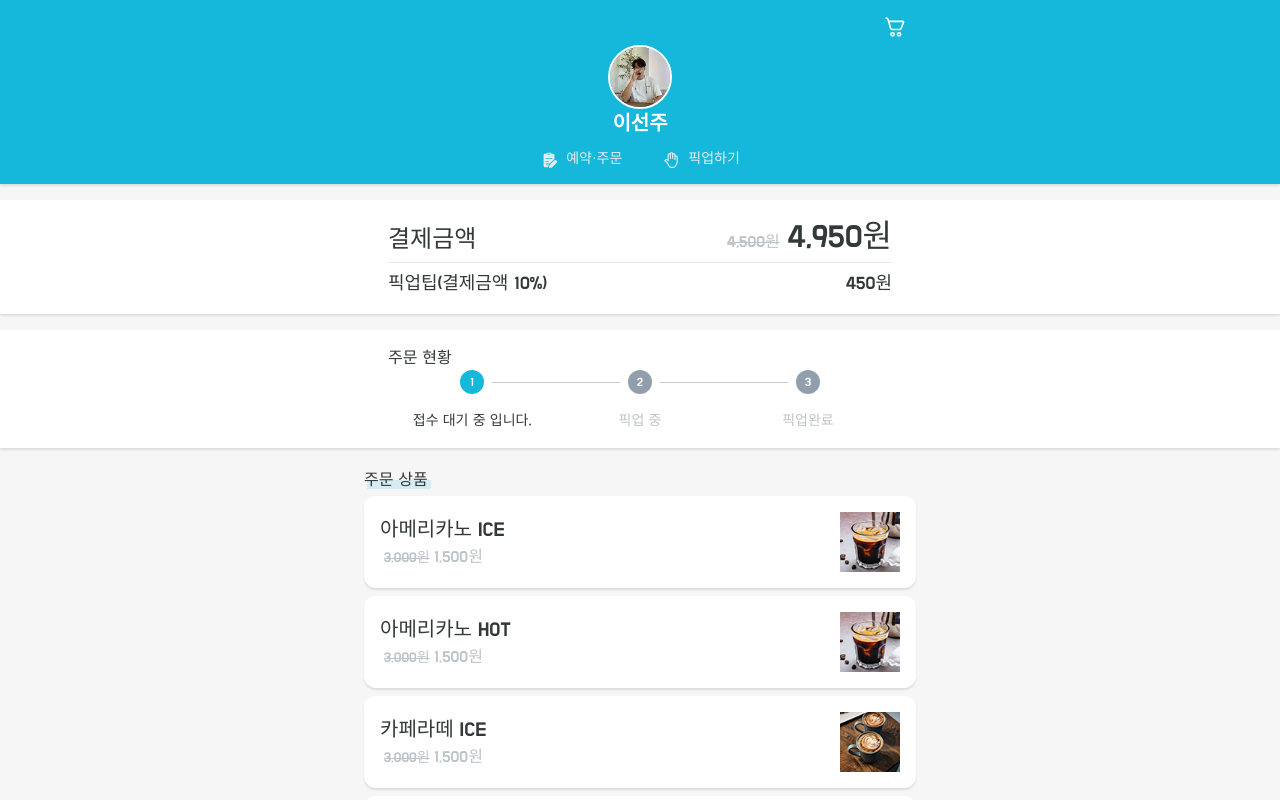
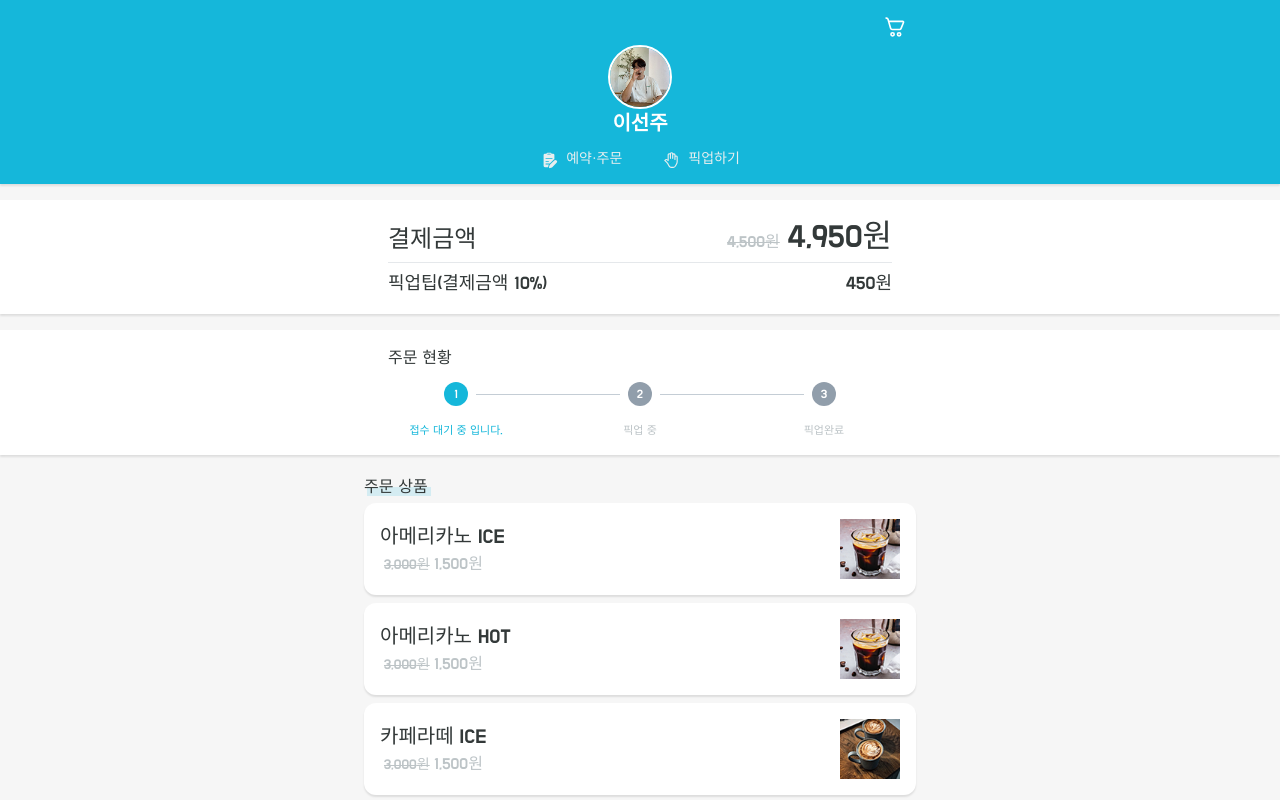
Before and after one commit to boy672820/gorder-frontend, a React (Create React App) app: page /receipt in a window 1280 px wide. Shown: the top 800 px of the page. Built offline with nearby package versions, Linux system fonts and the light colour scheme.

Commit message:
stepper 완료

```diff
--- a/src/pages/Receipt.tsx
+++ b/src/pages/Receipt.tsx
@@ -3,7 +3,7 @@ import ContentContainer from '../components/ContentContainer';
 import Section from '../components/Section';
 import ReceiptInfo from '../sections/receipt/ReceiptInfo';
 import ItemList from '../sections/order/ItemList';
-import { Container, Typography } from '@mui/material';
+import { Box, Container, Typography } from '@mui/material';
 import Stepper from '../sections/receipt/Stepper';
 
 export default function Receipt() {
@@ -14,10 +14,13 @@ export default function Receipt() {
       </Section>
 
       <Section>
-        <Container>
+        <Container maxWidth="sm">
           <Typography variant="subtitle1">주문 현황</Typography>
-          <Stepper />
         </Container>
+
+        <Box pt={1.5}>
+          <Stepper activeStep={0} />
+        </Box>
       </Section>
 
       <ContentContainer title="주문 상품">
--- a/src/sections/receipt/Stepper.tsx
+++ b/src/sections/receipt/Stepper.tsx
@@ -1,24 +1,50 @@
-import { Step, StepLabel, Stepper as MuiStepper, Typography } from '@mui/material';
+import styled from '@emotion/styled';
+import {
+  Step,
+  StepLabel as MuiStepLabel,
+  stepLabelClasses,
+  Stepper as MuiStepper,
+  Theme,
+  useTheme,
+} from '@mui/material';
 
-type StepItem = { label: string; activeLabel: string };
+type StepItem = { id: number; label: string; active: string; completed: string };
 
-const steps: Array<StepItem> = [
-  { label: '접수 대기 중', activeLabel: '접수 대기 중 입니다.' },
-  { label: '픽업 중', activeLabel: '픽업 중 입니다.' },
-  { label: '픽업완료', activeLabel: '픽업이 완료되었습니다.' },
+const stepLabel: Array<StepItem> = [
+  { id: 0, label: '접수 대기 중', active: '접수 대기 중 입니다.', completed: '접수 완료' },
+  { id: 1, label: '픽업 중', active: '픽업 중 입니다.', completed: '수령 완료' },
+  { id: 2, label: '픽업완료', active: '픽업 완료', completed: '픽업 완료' },
 ];
 
-export default function Stepper() {
-  const activeStep = 0;
+const StepLabel = styled(MuiStepLabel)(({ theme }: { theme: Theme }) => ({
+  [`& .${stepLabelClasses.label}`]: {
+    [`&.${stepLabelClasses.active}`]: {
+      color: theme.palette.primary.main,
+    },
+    width: 'max-content',
+    marginLeft: 'auto',
+    marginRight: 'auto',
+    marginTop: 4,
+    fontSize: theme.typography.pxToRem(11),
+  },
+}));
+
+type Props = {
+  activeStep: 0 | 1 | 2;
+};
+
+export default function Stepper({ activeStep }: Props) {
+  const theme = useTheme();
 
   return (
     <MuiStepper activeStep={activeStep} alternativeLabel>
-      {steps.map(({ label, activeLabel }: StepItem, index: number) => (
-        <Step
-          key={label}
-        >
-          {/* <Typography>{activeStep === index ? activeLabel : label}</Typography> */}
-          <StepLabel>{activeStep === index ? activeLabel : label}</StepLabel>
+      {stepLabel.map(({ id, label, active, completed }: StepItem, index: number) => (
+        <Step key={id}>
+          <StepLabel theme={theme}>
+            {activeStep < index && label}
+            {activeStep === index && active}
+            {activeStep > index && completed}
+          </StepLabel>
         </Step>
       ))}
     </MuiStepper>
```
